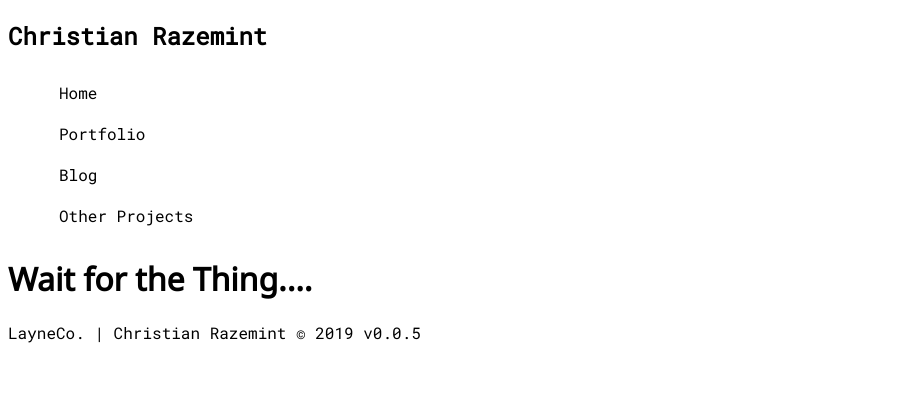
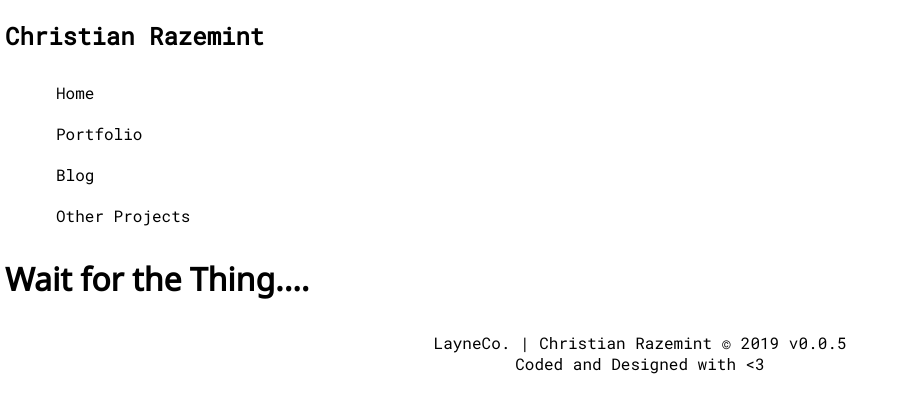
Before and after one commit to razemint/razemint, a Jekyll site: the page built from index.html, in a window 1280 px wide. Shown: the top 413 px of the page, without its empty margins (0-904 px from the left). Built offline with Jekyll 4.4.1, drawn with Linux system fonts in a browser that asks for light colours.

```diff
--- a/_layouts/default.html
+++ b/_layouts/default.html
@@ -23,7 +23,10 @@
      </header>
      {{ content }}
 
-     <footer>LayneCo. | Christian Razemint &copy; 2019 v0.0.5</footer>
+     <footer>LayneCo. | Christian Razemint &copy; 2019 v0.0.5
+          <br>
+          Coded and Designed with <3
+     </footer>
 </body>
 
 </html>
--- a/css/main.css
+++ b/css/main.css
@@ -1,3 +1,7 @@
+body {
+     margin: 5px;;
+}
+
 h1 {
      font-family: 'Noto Sans', sans-serif;
 }
@@ -72,4 +76,6 @@ ul {
 
 footer {
      font-family: 'Roboto Mono', sans-serif;
+     text-align: center;
+     padding: 10px;
 }
```
